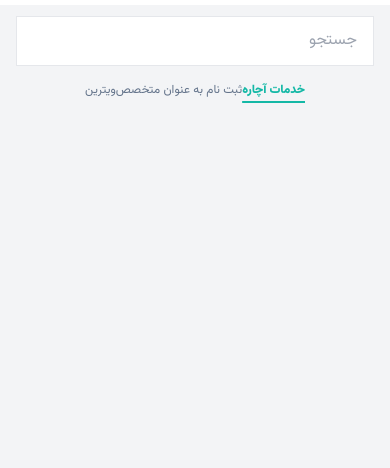
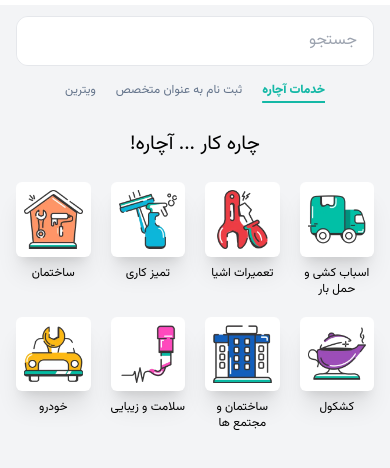
Before and after one commit to mhdix/achare, a website: page public/index.html in a window 390 px wide. Shown: the part 48-516 px from the top of the page. Drawn offline with Linux system fonts and the light colour scheme.

Commit message:
create workaround section responsive mobile first

```diff
--- a/public/index.html
+++ b/public/index.html
@@ -9,7 +9,7 @@
 </head>
 <body dir="rtl" class="bg-gray-100">
     <!-- header -->
-    <header class="max-w-full p-2 md:p-4 flex items-center justify-between bg-white fixed top-0 w-screen ">
+    <header class="max-w-full p-2 md:p-4 flex items-center justify-between bg-white fixed top-0 w-screen z-20">
         <div class="flex items-center gap-3 justify-between w-full">
             <!-- logo & menu -->
             <div class="flex gap-2 md:flex-row-reverse items-center ">
@@ -127,15 +127,17 @@
         </div>
     </header>
 
-    <!-- sub header -->
-     <div class="mt-16 px-4 md:px-20 md:mt-28 space-y-4 md:flex md:flex-col md:items-center flex flex-col items-center justify-center">
+    <!-- content -->
+    <div class="space-y-8 px-4">
+        <!-- search -->
+        <div class="mt-16 md:px-20 md:mt-28 space-y-4 md:flex md:flex-col md:items-center flex flex-col items-center justify-center">
             <!-- search -->
 
-         <div class="w-full flex max-w-md justify-center border md:hidden">
-            <input  type="search" class="w-full px-4 py-3" placeholder="جستجو">
+            <div class="w-full flex max-w-md justify-center border md:hidden rounded-xl overflow-hidden">
+                <input  type="search" class="w-full px-4 py-3 " placeholder="جستجو">
             </div>
 
-        <ul class="flex justify-around max-w-md md:max-w-full relative text-xs text-slate-500 md:justify-start md:w-full md:gap-10 md:text-sm">
+            <ul class="flex justify-around max-w-md md:max-w-full relative text-xs text-slate-500 md:justify-start md:w-full md:gap-10 md:text-sm gap-5">
                 <li class="text-teal-500 font-bold underline relative underline-offset-8 decoration-teal-500 decoration-2">
                     خدمات آچاره
                     <!-- selected -->
@@ -147,5 +149,45 @@
             </ul>
         </div>
         <div class="border-b border-gray-400 md:w-96 md:mr-16 right-8 mt-5 md:flex hidden"></div>
+
+        <!-- workaround -->
+        <div class="text-center">
+            <p class="font- text-xl">چاره کار ... آچاره!</p>
+            <div class="grid grid-cols-4 gap-5 mt-6">
+                <span class="">
+                    <img src="../assets/image/workround/2.webp" class="bg-white p-2 rounded-md shadow-xl" alt="">
+                    <p class="text-xs mt-2">اسباب کشی و حمل بار</p>
+                </span>
+                <span class="">
+                    <img src="../assets/image/workround/3.webp" class="bg-white p-2 rounded-md shadow-xl" alt="">
+                    <p class="text-xs mt-2">تعمیرات اشیا</p>
+                </span>
+                <span class="">
+                    <img src="../assets/image/workround/4.webp" class="bg-white p-2 rounded-md shadow-xl" alt="">
+                    <p class="text-xs mt-2">تمیز کاری</p>
+                </span>
+                <span class="">
+                    <img src="../assets/image/workround/5.webp" class="bg-white p-2 rounded-md shadow-xl" alt="">
+                    <p class="text-xs mt-2">ساختمان</p>
+                </span>
+                <span class="">
+                    <img src="../assets/image/workround/6.webp" class="bg-white p-2 rounded-md shadow-xl" alt="">
+                    <p class="text-xs mt-2">کشکول</p>
+                </span>
+                <span class="">
+                    <img src="../assets/image/workround/7.webp" class="bg-white p-2 rounded-md shadow-xl" alt="">
+                    <p class="text-xs mt-2">ساختمان و مجتمع ها</p>
+                </span>
+                <span class="">
+                    <img src="../assets/image/workround/8.webp" class="bg-white p-2 rounded-md shadow-xl" alt="">
+                    <p class="text-xs mt-2">سلامت و زیبایی</p>
+                </span>
+                <span class="">
+                    <img src="../assets/image/workround/9.webp" class="bg-white p-2 rounded-md shadow-xl" alt="">
+                    <p class="text-xs mt-2">خودرو</p>
+                </span>
+            </div>
+        </div>
+    </div>
 </body>
 </html>
```
Also changed, not shown: assets/image/workround/1.webp (added), assets/image/workround/2.webp (added), assets/image/workround/3.webp (added), assets/image/workround/4.webp (added), assets/image/workround/5.webp (added), assets/image/workround/6.webp (added), assets/image/workround/7.webp (added), assets/image/workround/8.webp (added), assets/image/workround/9.webp (added), public/build/tailwind.css. Lines whose indentation alone changed are shown as unchanged.
